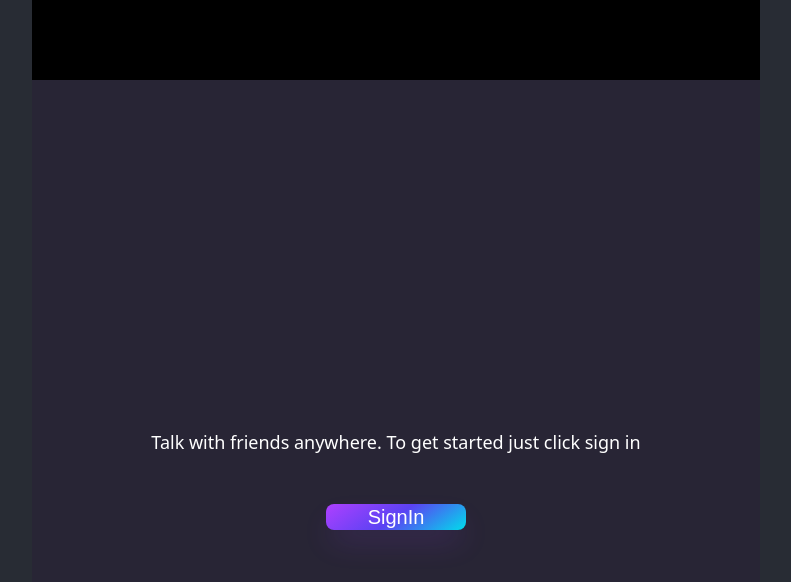
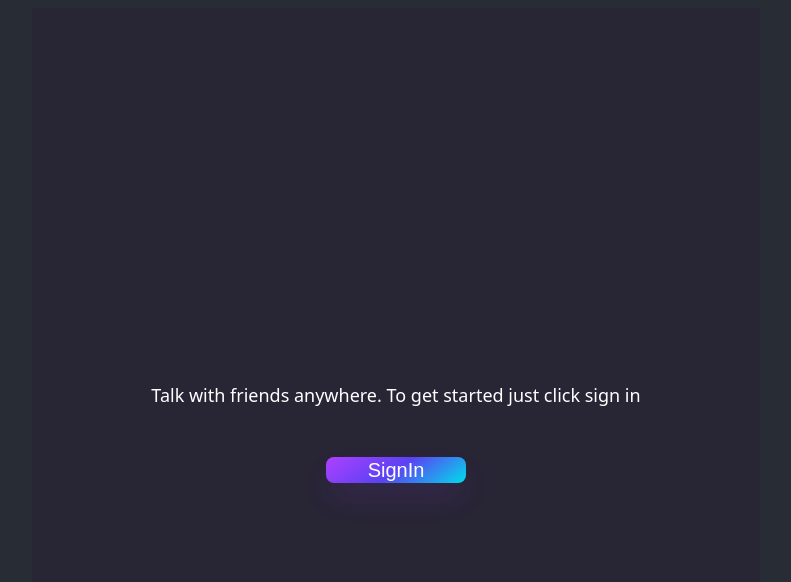
Before and after one commit to KabsMuuka/chatApp, a React (Vite) app: page /Profile in a window 1280 px wide. Shown: the top 582 px of the page, without its empty margins (244-1035 px from the left). Built offline with nearby package versions, Linux system fonts and the light colour scheme; no server answers.

Commit message:
minor changes

```diff
--- a/conmponents/Signin.jsx
+++ b/conmponents/Signin.jsx
@@ -1,6 +1,6 @@
 import { initializeApp } from "firebase/app";
 import { GoogleAuthProvider, getAuth, signInWithPopup } from "firebase/auth";
-
+import Footer from "../conmponents/Footer";
 const firebaseConfig = {
   apiKey: "AIzaSyA9XTWy8rBAYYM-BMWTVlJYmp0ieaCliI0",
   authDomain: "sagita-ffcc5.firebaseapp.com",
--- a/src/App.css
+++ b/src/App.css
@@ -11,7 +11,6 @@ body {
 }
 
 .App header {
-  background-color: #000000;
   height: 10vh;
   min-height: 50px;
   color: white;
@@ -23,18 +22,19 @@ body {
   align-items: center;
   justify-content: space-between;
   z-index: 99;
-  padding: 10px;
   box-sizing: border-box;
 }
 
 .App section {
-  margin-top: 55px;
   display: flex;
   flex-direction: column;
   justify-content: center;
   min-height: 100vh;
-  background-color: rgb(40, 37, 53);
-  margin-bottom: 55px;
+  background-color: #282535;
+}
+.message-container {
+  padding-top: 55px;
+  padding-bottom: 55px;
 }
 
 .Note {
@@ -42,7 +42,6 @@ body {
   color: white;
   font-family: system-ui, -apple-system, BlinkMacSystemFont, "Segoe UI", Roboto,
     Oxygen, Ubuntu, Cantarell, "Open Sans", "Helvetica Neue", sans-serif;
-
   font-size: large;
 }
 
@@ -79,10 +78,10 @@ form {
 }
 
 form button {
-  width: 8%;
-  background-color: gray;
+  width: 7%;
   border: none;
   cursor: pointer;
+  border-radius: 4px;
 }
 
 input {
@@ -175,7 +174,6 @@ p {
   margin: 30px;
   font-weight: 800;
   font-size: small;
-  opacity: 0;
   transition: 8s;
 }
 .timeStamp:hover {
@@ -183,9 +181,6 @@ p {
   transition: 3s;
 }
 
-.message-container {
-  margin-top: 4px;
-}
 .message {
   display: flex;
   align-items: center;
```
Also changed, not shown: public/app.png.
